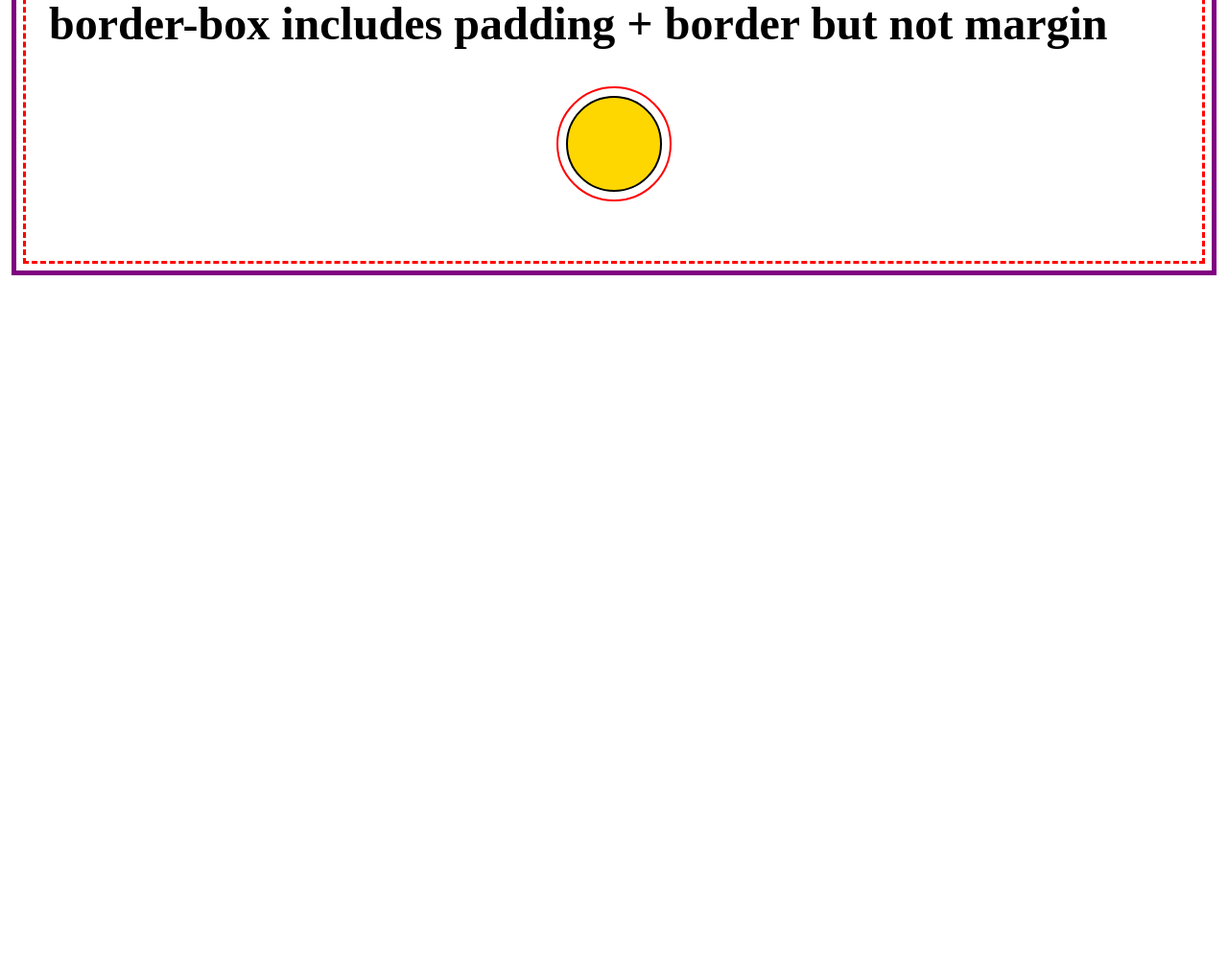
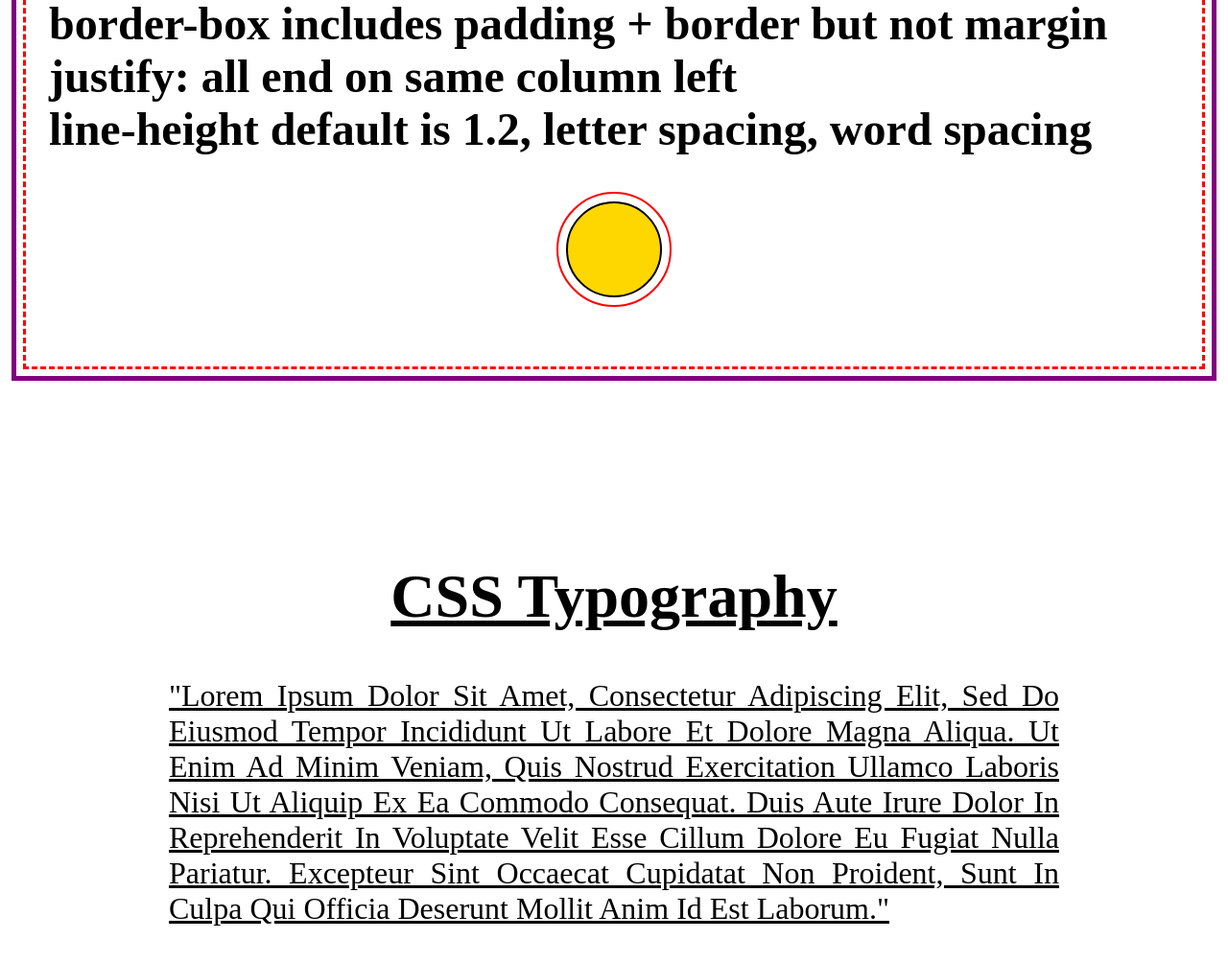
Before and after one commit to stark5200/CSS-tut, a plain HTML site: page lesson01/index.html in a window 1280 px wide. Shown: the part 682-1686 px from the top of the page at 96% size. Before the commit the page ends 981 px from the top, so only its background shows below. Drawn offline with Linux system fonts and the light colour scheme.

Commit message:
typography

```diff
--- a/lesson01/index.html
+++ b/lesson01/index.html
@@ -11,7 +11,8 @@
   <header class="container">
     <h1>CSS BOX MODEL</h1>
   </header>
-  <main class="container">
+  <main>
+    <div class="container">
       <h1>Css Selectors</p>
       <p>Element, Class and ID selectors</p>
       <p>Don't use the important keyword</p>
@@ -22,7 +23,16 @@
       <p>width 40 ch can define size of some elements.</p>
       <p>Box Model</p>
       <p>border-box includes padding + border but not margin</p>
+      <p>justify: all end on same column left</p>
+      <p>line-height default is 1.2, letter spacing, word spacing</p>
       <div class="circle"></div>
+    </div>
+    <div class="typography">
+      <h1 style="margin: 3rem auto; text-align: center;">CSS Typography</h1>
+      <p style="margin: 3rem;">
+        "Lorem ipsum dolor sit amet, consectetur adipiscing elit, sed do eiusmod tempor incididunt ut labore et dolore magna aliqua. Ut enim ad minim veniam, quis nostrud exercitation ullamco laboris nisi ut aliquip ex ea commodo consequat. Duis aute irure dolor in reprehenderit in voluptate velit esse cillum dolore eu fugiat nulla pariatur. Excepteur sint occaecat cupidatat non proident, sunt in culpa qui officia deserunt mollit anim id est laborum."
+      </p>
+    </div>
   </main>
 </body>
 </html>
--- a/lesson01/main.css
+++ b/lesson01/main.css
@@ -23,3 +23,11 @@
   outline: 2px solid red;
   outline-offset: 0.5rem;
 }
+
+.typography {
+  text-decoration: underline;
+  padding: 10%;
+  font-size: 2rem;
+  text-transform: capitalize;
+  text-align: justify;
+}
```
Lines whose indentation alone changed are shown as unchanged.
